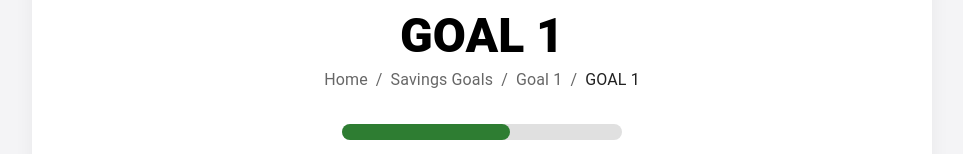
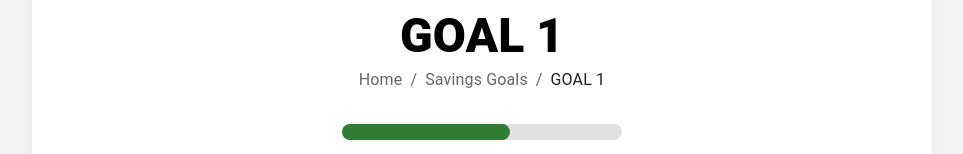
Before and after one commit to J-Souffle/CS321-Group-Project-Spring-2026, a Next.js app: page /savings-goals/1 in a window 1280 px wide. Shown: the part 204-358 px from the top of the page, without its empty margins (158-1121 px from the left). Built offline with nearby package versions, Linux system fonts and the light colour scheme.

Commit message:
Made breadcrumbs work, back to home button on screen 2, and connected screen 3

```diff
--- a/app/components/GoalCard.tsx
+++ b/app/components/GoalCard.tsx
@@ -22,9 +22,14 @@ export interface SubGoal {
   completed: boolean;
 }
 
+export interface BreadcrumbItem {
+  label: string;
+  path: string;
+}
+
 export interface GoalCardProps {
   goalTitle: string;
-  breadcrumbs?: string[];
+  breadcrumbs?: BreadcrumbItem[];
   percentage: number;
   description?: string;
   subGoals: SubGoal[];
@@ -89,12 +94,22 @@ export default function GoalCard({
           </Typography>
 
           {breadcrumbs.length > 0 && (
-            <Breadcrumbs separator="/" aria-label="breadcrumb" sx={{ justifyContent: 'center', display: 'flex' }}>
+            <Breadcrumbs
+              separator="/"
+              aria-label="breadcrumb"
+              sx={{ justifyContent: 'center', display: 'flex' }}
+            >
               {breadcrumbs.map((crumb, index) => (
-                <Link key={index} underline="hover" color="inherit" href="#">
-                  {crumb}
+                <Link
+                  key={index}
+                  underline="hover"
+                  color="inherit"
+                  href={crumb.path} // This makes it go back to the correct URL
+                >
+                  {crumb.label}
                 </Link>
               ))}
+              {/* The current page title (the last item) */}
               <Typography color="text.primary">{goalTitle}</Typography>
             </Breadcrumbs>
           )}
--- a/app/savings-goals/[id]/page.tsx
+++ b/app/savings-goals/[id]/page.tsx
@@ -30,7 +30,7 @@ export default function GoalDetailPage({ params }: { params: Promise<{ id: strin
     <Box sx={{ bgcolor: '#f4f4f6', minHeight: '100vh', py: 4 }}>
       <GoalCard
         goalTitle={`GOAL ${id}`}
-        breadcrumbs={["Home", "Savings Goals", `Goal ${id}`]}
+        breadcrumbs={[{label : "Home", path: "/"}, {label: "Savings Goals", path: "/savings-goals"}]}
         percentage={progressPercent}
         description={`Detailed breakdown for Goal ${id}`}
         subGoals={goals}
--- a/app/savings-goals/page.tsx
+++ b/app/savings-goals/page.tsx
@@ -59,7 +59,11 @@ export default function SavingsGoalsPage(){
             </Button>
         </Link>
         </Stack>
-        <Button size = "large">Back to Home</Button>
+        <Link href="/" passHref style={{ textDecoration: 'none' }}>
+          <Button size = "large">
+          Back to Home
+          </Button>
+        </Link>
       </Box>
     </Box>
   );
```
Also changed, not shown: 1 other file (tests, documents, lock files or other folders).
